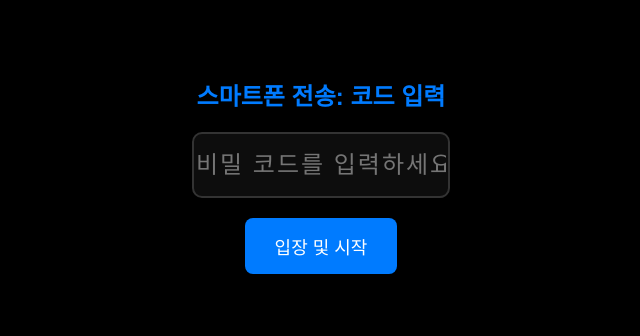
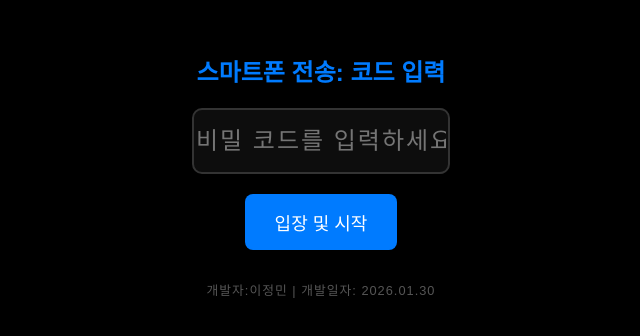
Before and after one commit to SonOfMondrian/SwingView, a website built with Vite: page sender.html in a window 1280 px wide. Shown: the part 234-570 px from the top of the page, without its empty margins (319-959 px from the left). Built offline with nearby package versions, Linux system fonts and the light colour scheme.

Commit message:
Add README.md and developer credit information

```diff
--- a/sender.html
+++ b/sender.html
@@ -82,6 +82,15 @@
         .hidden {
             display: none !important;
         }
+
+        .developer-info {
+            margin-top: 30px;
+            font-size: 0.8rem;
+            color: #555;
+            text-align: center;
+            font-family: sans-serif;
+            letter-spacing: 1px;
+        }
     </style>
 </head>
 
@@ -90,12 +99,14 @@
         <h2>스마트폰 전송: 코드 입력</h2>
         <input type="password" id="room-code" placeholder="비밀 코드를 입력하세요">
         <button id="btn-join">입장 및 시작</button>
+        <div class="developer-info">개발자:이정민 | 개발일자: 2026.01.30</div>
     </div>
 
     <div id="main-ui" class="hidden" style="display: flex; flex-direction: column; align-items: center;">
         <div id="status" class="status">연결 대기 중...</div>
         <video id="localVideo" autoplay playsinline muted></video>
         <button id="startBtn" class="hidden">연결 및 카메라 시작</button>
+        <div class="developer-info">개발자:이정민 | 개발일자: 2026.01.30</div>
     </div>
 
     <script src="/socket.io/socket.io.js"></script>
--- a/style.css
+++ b/style.css
@@ -292,6 +292,15 @@ button {
     display: none !important;
 }
 
+.developer-info {
+    margin-top: 30px;
+    font-size: 0.8rem;
+    color: #555;
+    text-align: center;
+    font-family: 'Rajdhani', sans-serif;
+    letter-spacing: 1px;
+}
+
 @media (max-width: 768px) {
     #app {
         padding: 10px;
```
Also changed, not shown: index.html (+2 -0 lines), README.md (added).
